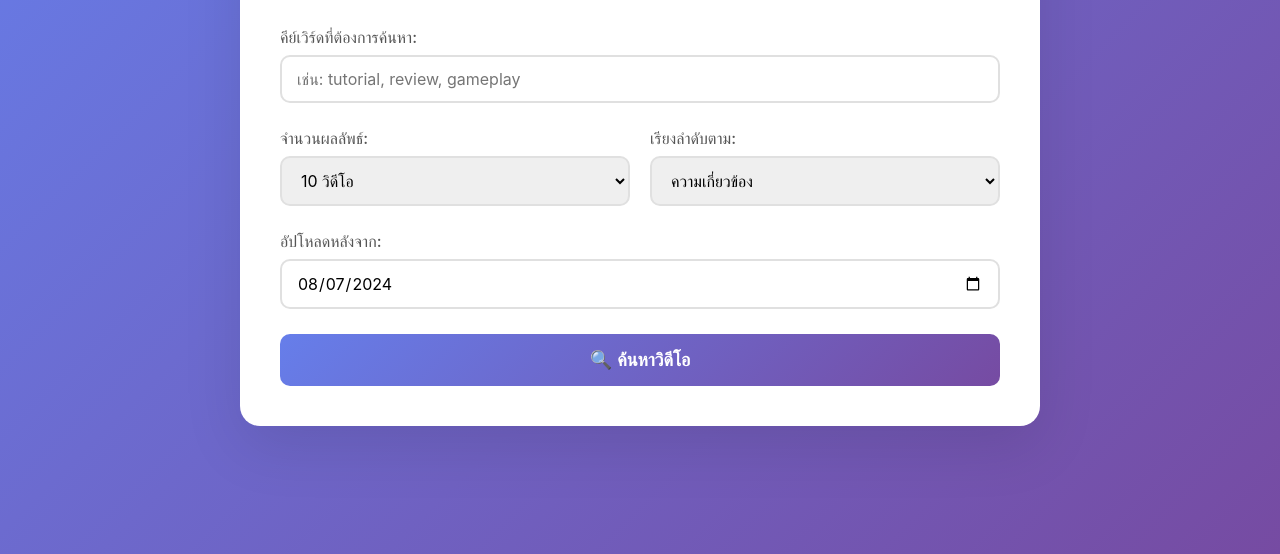
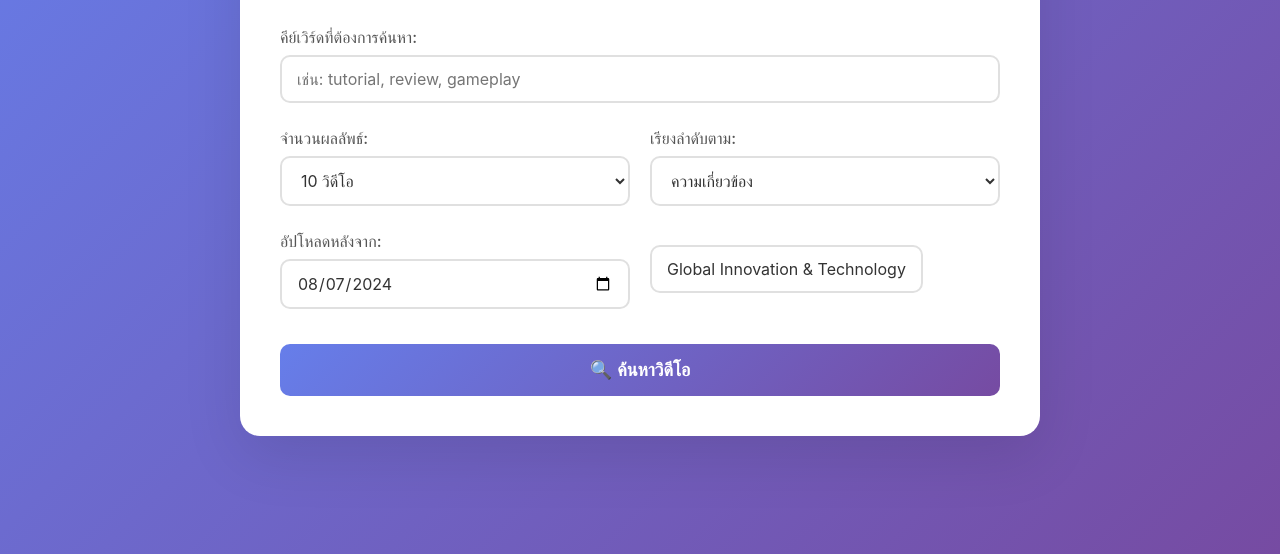
Before and after one commit to netipoch-pro/Search-channel-youtube, a website: page public/index.html in a window 1280 px wide. Shown: the part 246-800 px from the top of the page. Drawn offline with Linux system fonts and the light colour scheme.

Commit message:
update
update

```diff
--- a/public/index.html
+++ b/public/index.html
@@ -5,18 +5,15 @@
     <meta name="viewport" content="width=device-width, initial-scale=1.0">
     <title>ค้นหาคลิป YouTube - PAC Academic Center</title>
 
-    <!-- PWA Meta Tags -->
     <meta name="theme-color" content="#667eea">
     <meta name="description" content="ค้นหาวิดีโอ YouTube จากช่อง PAC Academic Center">
     <link rel="manifest" href="/manifest.json">
 
-    <!-- iOS PWA Meta Tags -->
     <meta name="apple-mobile-web-app-capable" content="yes">
     <meta name="apple-mobile-web-app-status-bar-style" content="default">
     <meta name="apple-mobile-web-app-title" content="PAC YouTube">
     <link rel="apple-touch-icon" href="/icon-192.png">
 
-    <!-- Favicon -->
     <link rel="icon" type="image/png" sizes="32x32" href="/icon-192.png">
 
     <style>
@@ -137,7 +134,8 @@
 
         input[type="text"],
         input[type="date"],
-        select {
+        select,
+        .channel-button { /* Added channel-button for styling */
             width: 100%;
             padding: 12px 15px;
             border: 2px solid #e0e0e0;
@@ -145,11 +143,20 @@
             font-size: 16px;
             transition: all 0.3s ease;
             font-family: inherit;
+            background-color: #fff;
+            color: #333;
+            text-align: left;
         }
+
+        .channel-button { /* Style for the new button */
+             cursor: pointer;
+        }
+
 
         input[type="text"]:focus,
         input[type="date"]:focus,
-        select:focus {
+        select:focus,
+        .channel-button:hover { /* Added hover effect for the button */
             outline: none;
             border-color: #667eea;
             box-shadow: 0 0 0 3px rgba(102, 126, 234, 0.1);
@@ -318,12 +325,10 @@
     </style>
 </head>
 <body>
-    <!-- Offline Notice -->
     <div id="offlineNotice" class="offline-notice">
         ⚠️ คุณกำลังออฟไลน์ - บางฟังก์ชันอาจไม่สามารถใช้งานได้
     </div>
 
-    <!-- Install Banner -->
     <div id="installBanner" class="install-banner">
         <span>📱 ติดตั้งแอปบนอุปกรณ์ของคุณ</span>
         <button id="installBtn" class="install-btn">ติดตั้ง</button>
@@ -367,11 +372,15 @@
                     </select>
                 </div>
             </div>
-
-            <div class="form-group">
-                <label for="publishedAfter">อัปโหลดหลังจาก:</label>
-                <input type="date" id="publishedAfter" name="publishedAfter">
-            </div>
+           <div class="form-row">
+               <div class="form-group">
+                   <label for="publishedAfter">อัปโหลดหลังจาก:</label>
+                   <input type="date" id="publishedAfter" name="publishedAfter" value="2024-08-07">
+               </div>
+           <div class="form-group">
+        <label>&nbsp;</label> <a href="https://www.example.com" class="channel-button" style="text-decoration: none;">Global Innovation & Technology</a>
+    </div>
+        </div>
 
             <button type="submit" class="search-btn">
                 🔍 ค้นหาวิดีโอ
```
